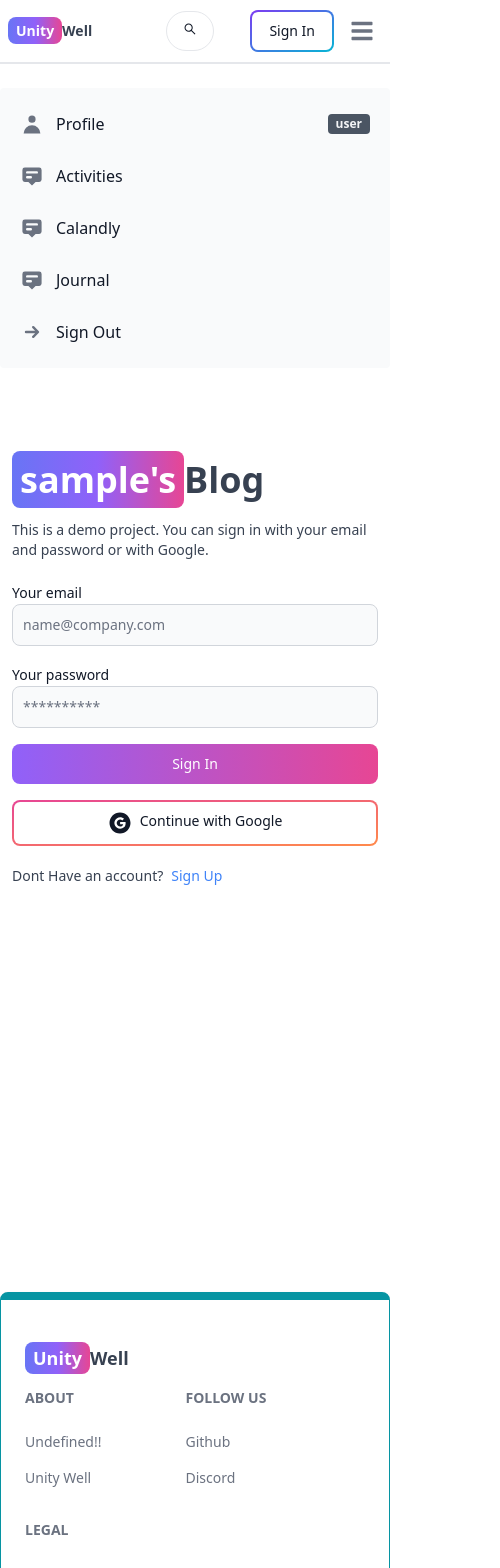
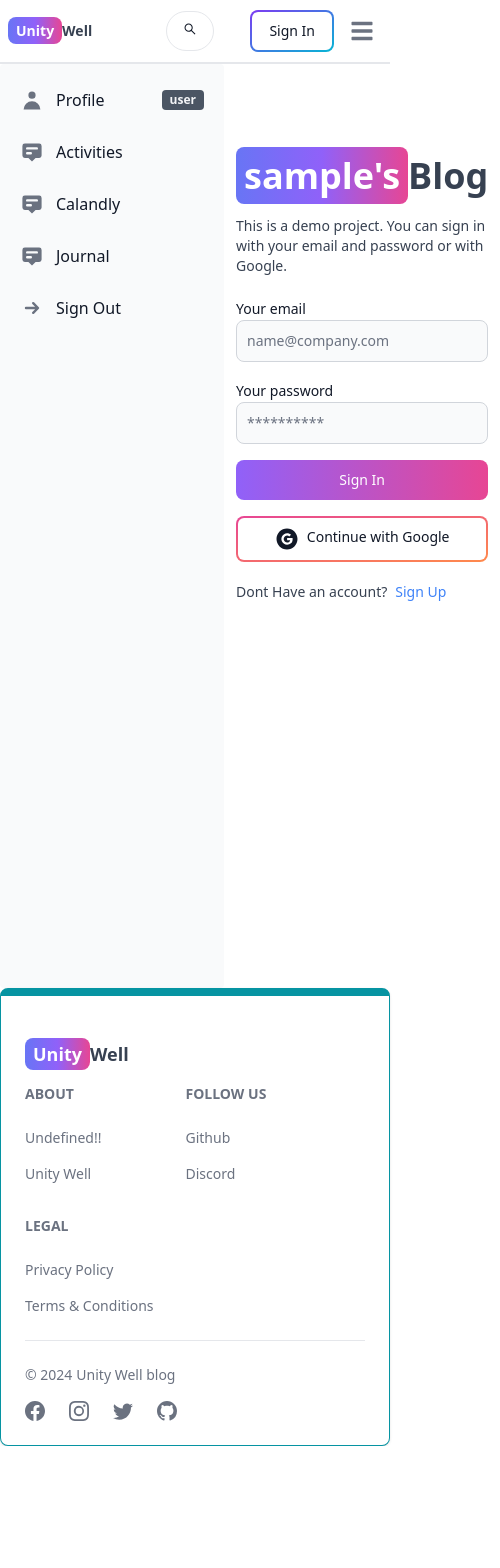
Before and after one commit to yashcode77/Unity-Well, a React (Vite) app in the folder client/: page /sign-in in a window 390 px wide. Shown: the top 1568 px of the page, 500 px wide, since content can reach past the window. After the commit the page ends 1446 px from the top, so only its background shows below. Built offline with nearby package versions, Linux system fonts and the light colour scheme; no server answers.

Commit message:
fix layout

```diff
--- a/client/src/App.jsx
+++ b/client/src/App.jsx
@@ -1,3 +1,60 @@
+// import { BrowserRouter, Routes, Route } from "react-router-dom";
+// import Home from "./pages/Home";
+// import About from "./pages/About";
+// import SignIn from "./pages/SignIn";
+// import Dashboard from "./pages/Dashboard";
+// import Projects from "./pages/Projects";
+// import SignUp from "./pages/SignUp";
+// import Landing from "./pages/Landing";
+// import Header from "./components/Header";
+// import Footer from "./components/Footer";
+// import PrivateRoute from "./components/PrivateRoute";
+// import OnlyAdminPrivateRoute from "./components/OnlyAdminPrivateRoute";
+// import CreatePost from "./pages/CreatePost";
+// import UpdatePost from "./pages/UpdatePost";
+// import PostPage from "./pages/PostPage";
+// import ScrollToTop from "./components/ScrollToTop";
+// import Search from "./pages/Search";
+// import Diary from "./pages/Diary";
+// import Calendly from "./components/Calendly"
+
+// // import DashSidebar from "./components/DashSidebar";
+// import GenricSidebar from './components/GenricSidebar'
+// import RelaxingActivities from "./pages/RelaxingActivities";
+
+// export default function App() {
+//   return (
+//     <BrowserRouter>
+//       <ScrollToTop />
+//       <Header />
+//       <GenricSidebar />
+//       <Routes>
+//         <Route path="/" element={<Home />} />
+//         {/* <Route path="/" element={<Landing />} /> */}
+//         <Route path="/about" element={<About />} />
+//         <Route path="/activities" element={<RelaxingActivities />} />
+
+//         <Route path="/sign-in" element={<SignIn />} />
+//         <Route path="/sign-up" element={<SignUp />} />
+//         <Route path="/search" element={<Search />} />
+//         <Route element={<PrivateRoute />}>
+//           <Route path="/dashboard" element={<Dashboard />} />
+//         </Route>
+//         <Route element={<OnlyAdminPrivateRoute />}>
+//           <Route path="/create-post" element={<CreatePost />} />
+//           <Route path="/update-post/:postId" element={<UpdatePost />} />
+//         </Route>
+//         <Route path="/calendly" element={<Calendly />} />
+//         <Route path="/projects" element={<Projects />} />
+//         <Route path="/post/:postSlug" element={<PostPage />} />
+//         <Route path="/diary" element={<Diary />} />
+//       </Routes>
+//       <Footer />
+//     </BrowserRouter>
+//   );
+// }
+
+
 import { BrowserRouter, Routes, Route } from "react-router-dom";
 import Home from "./pages/Home";
 import About from "./pages/About";
@@ -16,18 +73,61 @@ import PostPage from "./pages/PostPage";
 import ScrollToTop from "./components/ScrollToTop";
 import Search from "./pages/Search";
 import Diary from "./pages/Diary";
-import Calendly from "./components/Calendly"
+import Calendly from "./components/Calendly";
+import GenricSidebar from './components/GenricSidebar';
+import RelaxingActivities from "./pages/RelaxingActivities";
 
-// import DashSidebar from "./components/DashSidebar";
-import GenricSidebar from './components/GenricSidebar'
-import RelaxingActivities from "./pages/RelaxingActivities";
+// export default function App() {
+//   return (
+//     <BrowserRouter>
+//       <ScrollToTop />
+//       <div className="flex flex-col gap-2">
+//         {/* Sidebar on the left */}
+
+//         {/* Main content on the right */}
+//         <div className="flex-1 flex flex-col">
+//           {/* Header takes full screen width */}
+//           <Header />
+//           {/* Main content takes full screen width */}
+//           <div className="flex-1 overflow-y-auto">
+            // <Routes>
+            //   <Route path="/" element={<Home />} />
+            //   {/* <Route path="/" element={<Landing />} /> */}
+            //   <Route path="/about" element={<About />} />
+            //   <Route path="/activities" element={<RelaxingActivities />} />
+
+            //   <Route path="/sign-in" element={<SignIn />} />
+            //   <Route path="/sign-up" element={<SignUp />} />
+            //   <Route path="/search" element={<Search />} />
+            //   <Route element={<PrivateRoute />}>
+            //     <Route path="/dashboard" element={<Dashboard />} />
+            //   </Route>
+            //   <Route element={<OnlyAdminPrivateRoute />}>
+            //     <Route path="/create-post" element={<CreatePost />} />
+            //     <Route path="/update-post/:postId" element={<UpdatePost />} />
+            //   </Route>
+            //   <Route path="/calendly" element={<Calendly />} />
+            //   <Route path="/projects" element={<Projects />} />
+            //   <Route path="/post/:postSlug" element={<PostPage />} />
+            //   <Route path="/diary" element={<Diary />} />
+            // </Routes>
+//           </div>
+//           {/* Footer takes full screen width */}
+//           <Footer />
+//         </div>
+//       </div>
+//     </BrowserRouter>
+//   );
+// }
 
 export default function App() {
   return (
     <BrowserRouter>
-      <ScrollToTop />
-      <Header />
-      <GenricSidebar />
+      <div className="flex flex-col">
+        <div><Header></Header></div>
+        <div className="flex">
+          <div><GenricSidebar /></div>
+          <div className="flex justify-center mx-auto">
           <Routes>
               <Route path="/" element={<Home />} />
               {/* <Route path="/" element={<Landing />} /> */}
@@ -49,7 +149,10 @@ export default function App() {
               <Route path="/post/:postSlug" element={<PostPage />} />
               <Route path="/diary" element={<Diary />} />
             </Routes>
-      <Footer />
+          </div>
+        </div>
+        <div><Footer></Footer></div>
+      </div>
     </BrowserRouter>
   );
 }
--- a/client/src/components/Calendly.jsx
+++ b/client/src/components/Calendly.jsx
@@ -3,8 +3,11 @@ import { InlineWidget } from "react-calendly";
 
 const App = () => {
   return (
-    <div className="App flex justify-center w-screen items-">
-      <InlineWidget url="https://calendly.com/anuragshirsekar7" className='w-32'/>
+    <div className="App flex justify-center m-12">
+      <div className="h-32">
+
+      <InlineWidget url="https://calendly.com/anuragshirsekar7" className=''/>
+      </div>
 
     </div>
   );
--- a/client/src/components/Footer.jsx
+++ b/client/src/components/Footer.jsx
@@ -9,7 +9,7 @@ import {
 } from "react-icons/bs";
 export default function FooterCom() {
   return (
-    <Footer container className="border border-t-8 border-teal-500">
+    <Footer container className="border border-t-8 border-teal-500 inline-block">
       <div className="w-full max-w-7xl mx-auto">
         <div className="grid w-full justify-between sm:flex md:grid-cols-1">
           <div className="mt-5">
--- a/client/src/components/GenricSidebar.jsx
+++ b/client/src/components/GenricSidebar.jsx
@@ -41,7 +41,7 @@ export default function GenricSidebar() {
     }
   };
   return (
-    <Sidebar className="w-full md:w-56 mt-5">
+    <Sidebar className="w-56">
       <Sidebar.Items>
         <Sidebar.ItemGroup className="flex flex-col gap-1 ">
           {currentUser && (
--- a/client/src/components/Header.jsx
+++ b/client/src/components/Header.jsx
@@ -49,7 +49,7 @@ export default function Header() {
   };
 
   return (
-    <Navbar className="border-b-2 mb-6">
+    <Navbar className="border-b-2">
       <Link
         to="/"
         className="self-center whitespace-nowrap text-sm sm:text-xl font-semibold dark:text-white"
--- a/client/src/pages/Dashboard.jsx
+++ b/client/src/pages/Dashboard.jsx
@@ -18,7 +18,7 @@ export default function Dashboard() {
     }
   }, [location.search]);
   return (
-    <div className='min-h-screen flex flex-col md:flex-row'>
+    <div className='min-h-screen flex gap-6'>
       <div className='md:w-56'>
         {/* Sidebar */}
         {/* <DashSidebar /> */}
--- a/client/src/pages/RelaxingActivities.jsx
+++ b/client/src/pages/RelaxingActivities.jsx
@@ -88,7 +88,7 @@ import { relaxingActivitiesList } from "./Constants";
 const ActivityCard = ({ obj }) => {
   // Destructuring obj directly in the parameter list
   return (
-    <Card className="activityCard whiteBox">
+    <Card className="activityCard whiteBox m-8 ">
       <CardMedia
         component="img"
         alt="green iguana"
```
Also changed, not shown: client/src/components/DashPosts.jsx (line endings or trailing spaces). Lines whose indentation alone changed are shown as unchanged.
